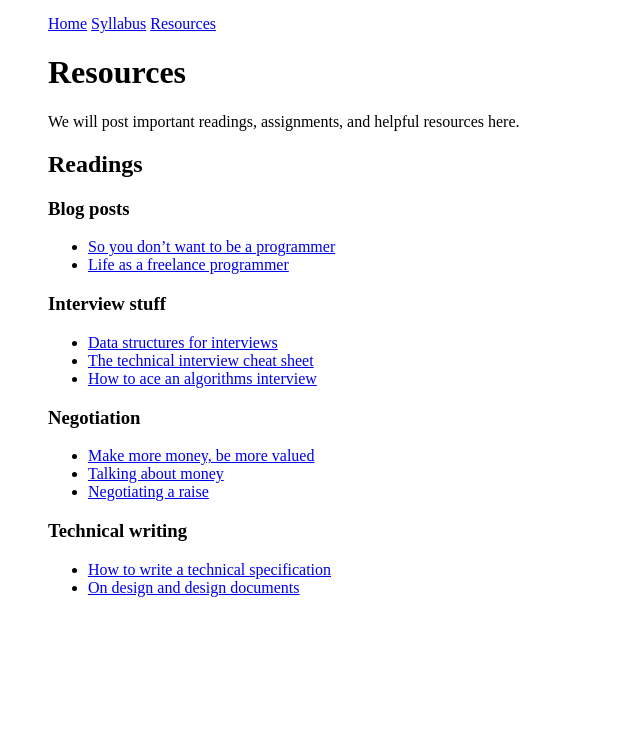
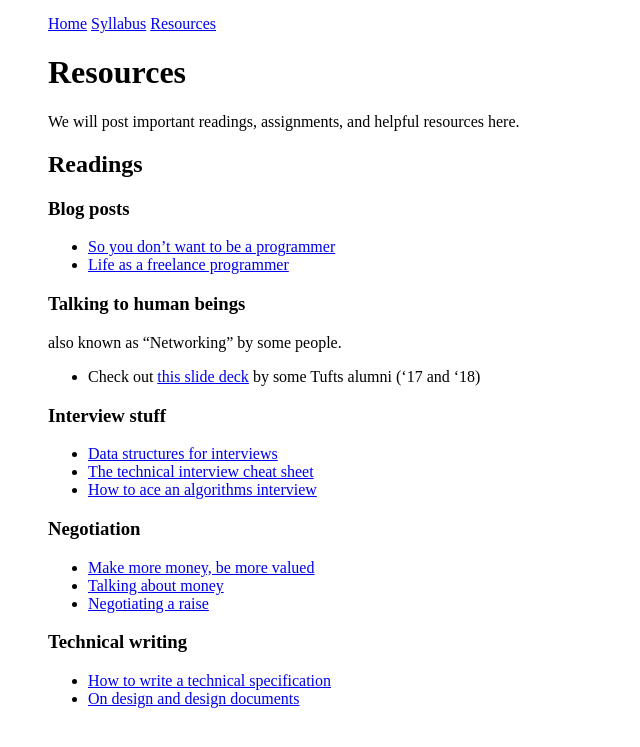
Before and after one commit to tekknolagi/excollege, a Jekyll site: the page built from resources.md, in a window 1280 px wide. Shown: the top 747 px of the page, without its empty margins (0-640 px from the left). Built offline with Jekyll 4.4.1, drawn with Linux system fonts in a browser that asks for light colours.

Commit message:
Add Networking 101 slide deck

```diff
--- a/resources.md
+++ b/resources.md
@@ -12,6 +12,13 @@ We will post important readings, assignments, and helpful resources here.
 
 * [So you don't want to be a programmer](https://blog.codinghorror.com/so-you-dont-want-to-be-a-programmer-after-all/)
 * [Life as a freelance programmer](https://www.quora.com/Whats-life-like-as-a-freelance-programmer-compared-to-working-for-a-company)
+
+### Talking to human beings
+
+also known as "Networking" by some people.
+
+* Check out [this slide deck]({{ 'assets/networking_101.pdf' | relative_url }})
+  by some Tufts alumni ('17 and '18)
 
 ### Interview stuff
 
```
Also changed, not shown: 1 other file.
